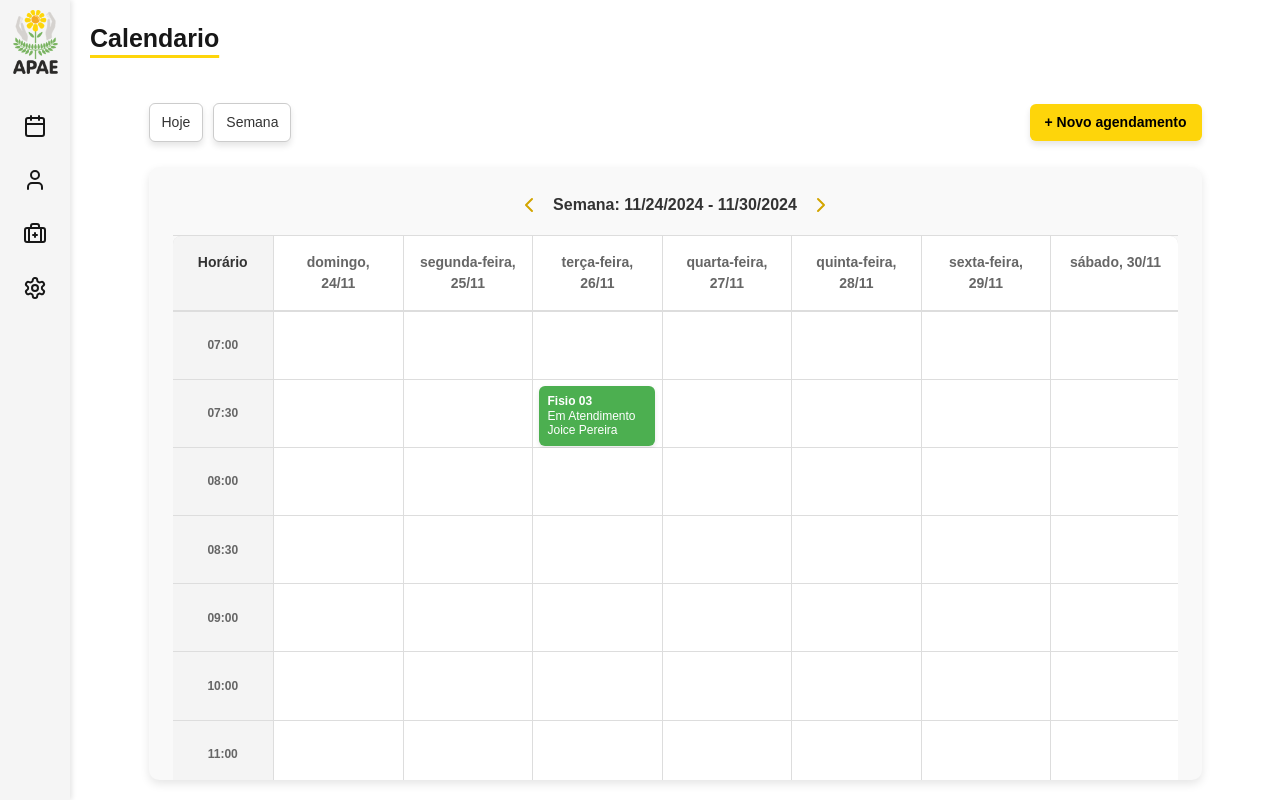
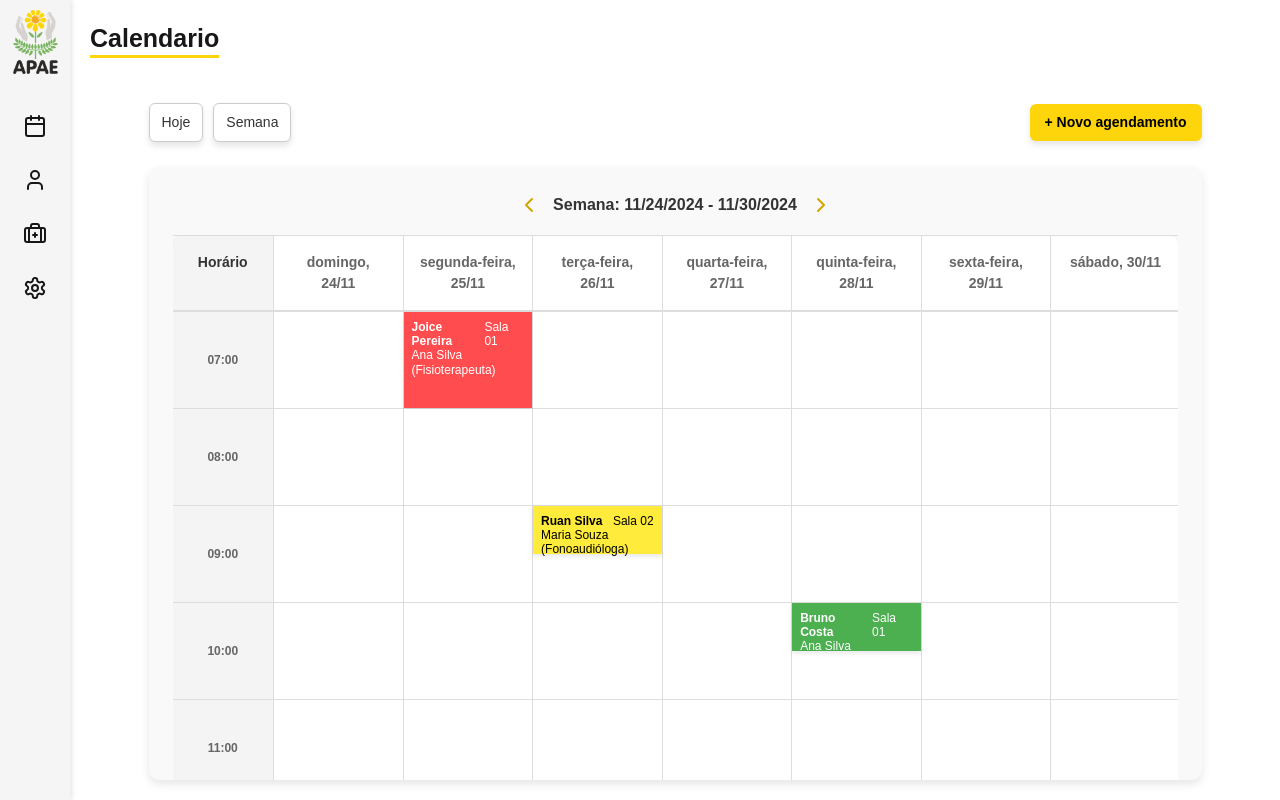
Before and after one commit to thiagoserafina/trabalho-interdisciplinar, a Next.js app: page /calendar in a window 1280 px wide. Built offline with nearby package versions, Linux system fonts and the light colour scheme.

Commit message:
feat: clique no evento; modal informações

```diff
--- a/src/app/components/calendar/Calendario.module.css
+++ b/src/app/components/calendar/Calendario.module.css
@@ -75,7 +75,7 @@
 .gridCell {
   background-color: #ffffff;
   position: relative;
-  padding: 2.1rem;
+  padding: 3rem;
 }
 
 /* Coluna de horários */
@@ -109,14 +109,14 @@
 .event {
   position: absolute;
   top: 10%;
-  left: 5%;
-  width: 90%;
+  left: 0%;
+  width: 100%;
   padding: 8px;
-  border-radius: 6px;
   font-size: 12px;
   color: white;
   line-height: 1.2;
   box-shadow: 0px 2px 5px rgba(0, 0, 0, 0.1);
+  cursor: pointer;
 }
 
 .event.red {
@@ -211,3 +211,36 @@
 .addButton:hover {
   background-color: var(--highlight-dark);
 }
+
+.modalOverlay {
+  position: fixed;
+  top: 0;
+  left: 0;
+  width: 100vw;
+  height: 100vh;
+  background: rgba(0, 0, 0, 0.5);
+  display: flex;
+  justify-content: center;
+  align-items: center;
+  z-index: 1000;
+}
+
+.modal {
+  background: white;
+  padding: 20px;
+  border-radius: 10px;
+  box-shadow: 0 4px 10px rgba(0, 0, 0, 0.3);
+  width: 400px;
+  max-width: 90%;
+}
+
+.closeButton {
+  background: #f44336;
+  color: white;
+  border: none;
+  padding: 10px 20px;
+  border-radius: 5px;
+  cursor: pointer;
+  font-size: 16px;
+  margin-top: 10px;
+}
--- a/src/app/components/calendar/index.jsx
+++ b/src/app/components/calendar/index.jsx
@@ -4,8 +4,20 @@ import React, { useState } from "react";
 import styles from "./Calendario.module.css";
 import { LucideChevronLeft, LucideChevronRight } from "lucide-react";
 
-export default function Calendario() {
+export default function Calendar() {
   const [currentWeek, setCurrentWeek] = useState(new Date());
+  const [selectedEvent, setSelectedEvent] = useState(null);
+  const [isModalVisible, setModalVisible] = useState(false);
+
+  const handleEventClick = (event) => {
+    setSelectedEvent(event);
+    setModalVisible(true);
+  };
+
+  const handleCloseModal = () => {
+    setSelectedEvent(null);
+    setModalVisible(false);
+  };
 
   const generateWeek = (date) => {
     const startOfWeek = new Date(date.setDate(date.getDate() - date.getDay()));
@@ -31,53 +43,51 @@ export default function Calendario() {
   };
 
   const handleToday = () => {
-    setCurrentWeek(new Date()); // Redefine para a semana do dia atual
+    setCurrentWeek(new Date());
   };
 
   const events = [
     {
-      date: "2024-10-14",
+      tipo_atendimento: "Fisioterapia",
+      alunoNome: "Joice Pereira",
+      funcionarioNome: "Ana Silva",
+      especialidade: "Fisioterapeuta",
+      sala: "Sala 01",
+      date: "2024-11-25",
       startTime: "07:00",
-      endTime: "07:30",
-      title: "Pedagogo 03",
+      endTime: "08:00",
       status: "Atrasado",
-      student: "Joice Pereira",
       color: "red",
     },
     {
-      date: "2024-10-15",
-      startTime: "08:00",
-      endTime: "08:30",
-      title: "Fono 02",
+      tipo_atendimento: "Fonoaudiologia",
+      alunoNome: "Ruan Silva",
+      funcionarioNome: "Maria Souza",
+      especialidade: "Fonoaudióloga",
+      sala: "Sala 02",
+      date: "2024-11-26",
+      startTime: "09:00",
+      endTime: "09:30",
       status: "Concluído",
-      student: "Ruan Silva",
       color: "yellow",
     },
     {
-      date: "2024-10-17",
-      startTime: "07:30",
-      endTime: "08:00",
-      title: "Fisio 03",
-      status: "Em Atendimento",
-      student: "Joice Pereira",
-      color: "green",
-    },
-    {
-      date: "2024-11-26",
-      startTime: "07:30",
-      endTime: "08:30",
-      title: "Fisio 03",
-      status: "Em Atendimento",
-      student: "Joice Pereira",
+      tipo_atendimento: "Fisioterapia",
+      alunoNome: "Bruno Costa",
+      funcionarioNome: "Ana Silva",
+      especialidade: "Fisioterapeuta",
+      sala: "Sala 01",
+      date: "2024-11-28",
+      startTime: "10:00",
+      endTime: "10:30",
+      status: "Em atendimento",
       color: "green",
     },
   ];
 
   const hours = [
     "07:00",
-    "07:30",
     "08:00",
-    "08:30",
     "09:00",
     "10:00",
     "11:00",
@@ -142,24 +152,95 @@ export default function Calendario() {
               <div className={styles.timeColumn}>{hour}</div>
               {weekDays.map((day, dayIndex) => (
                 <div key={`${index}-${dayIndex}`} className={styles.gridCell}>
-                  {getEventsForDayAndTime(day, hour).map(
-                    (event, eventIndex) => (
-                      <div
-                        key={eventIndex}
-                        className={`${styles.event} ${styles[event.color]}`}
-                      >
-                        <strong>{event.title}</strong> <br />
-                        {event.status} <br />
-                        {event.student}
-                      </div>
+                  {events
+                    .filter(
+                      (event) =>
+                        event.date === day.toISOString().split("T")[0] &&
+                        event.startTime <= hour &&
+                        event.endTime > hour
                     )
-                  )}
+                    .map((event, eventIndex) => {
+                      const startHour = parseInt(
+                        event.startTime.split(":")[0],
+                        10
+                      );
+                      const startMinutes = parseInt(
+                        event.startTime.split(":")[1],
+                        10
+                      );
+                      const endHour = parseInt(event.endTime.split(":")[0], 10);
+                      const endMinutes = parseInt(
+                        event.endTime.split(":")[1],
+                        10
+                      );
+
+                      const startOffset =
+                        (startHour * 60 +
+                          startMinutes -
+                          parseInt(hour.split(":")[0], 10) * 60) /
+                        60;
+                      const duration =
+                        (endHour * 60 +
+                          endMinutes -
+                          (startHour * 60 + startMinutes)) /
+                        60;
+
+                      return (
+                        <div
+                          key={eventIndex}
+                          className={`${styles.event} ${styles[event.color]}`}
+                          style={{
+                            top: `${startOffset * 100}%`,
+                            height: `${duration * 100}%`,
+                          }}
+                          onClick={() => handleEventClick(event)}
+                        >
+                          <div
+                            style={{
+                              display: "flex",
+                              justifyContent: "space-between",
+                            }}
+                          >
+                            <strong>{event.alunoNome}</strong>
+                            {event.sala} <br />
+                          </div>
+                          {event.funcionarioNome} ({event.especialidade})
+                        </div>
+                      );
+                    })}
                 </div>
               ))}
             </React.Fragment>
           ))}
         </div>
       </div>
+      {isModalVisible && selectedEvent && (
+        <div className={styles.modalOverlay} onClick={handleCloseModal}>
+          <div className={styles.modal} onClick={(e) => e.stopPropagation()}>
+            <h2>{selectedEvent.tipo_atendimento}</h2>
+            <p>
+              <strong>Aluno:</strong> {selectedEvent.alunoNome}
+            </p>
+            <p>
+              <strong>Profissional:</strong> {selectedEvent.funcionarioNome} (
+              {selectedEvent.especialidade})
+            </p>
+            <p>
+              <strong>Sala:</strong> {selectedEvent.sala}
+            </p>
+            <p>
+              <strong>Status:</strong> {selectedEvent.status}
+            </p>
+            <p>
+              <strong>Horário:</strong> {selectedEvent.startTime} -{" "}
+              {selectedEvent.endTime}
+            </p>
+            <button onClick={handleCloseModal} className={styles.closeButton}>
+              Fechar
+            </button>
+          </div>
+        </div>
+      )}
     </React.Fragment>
   );
 }
```
